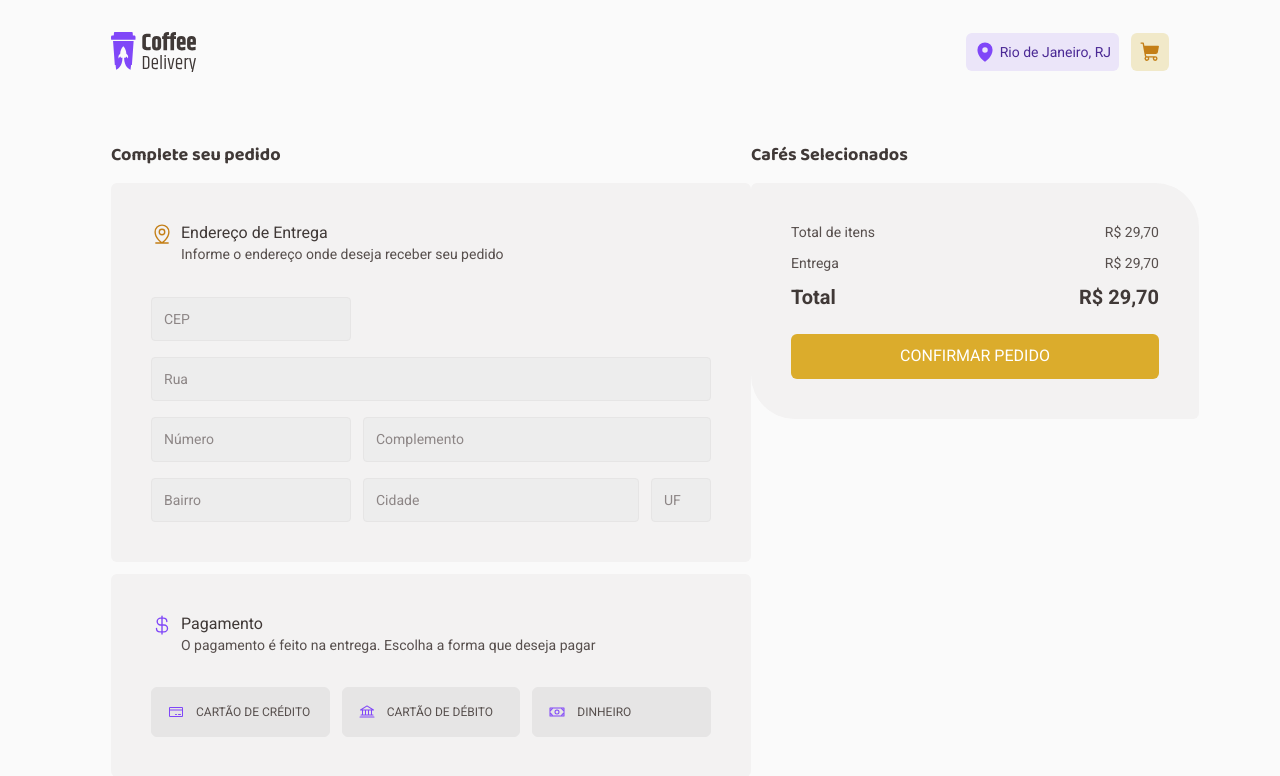
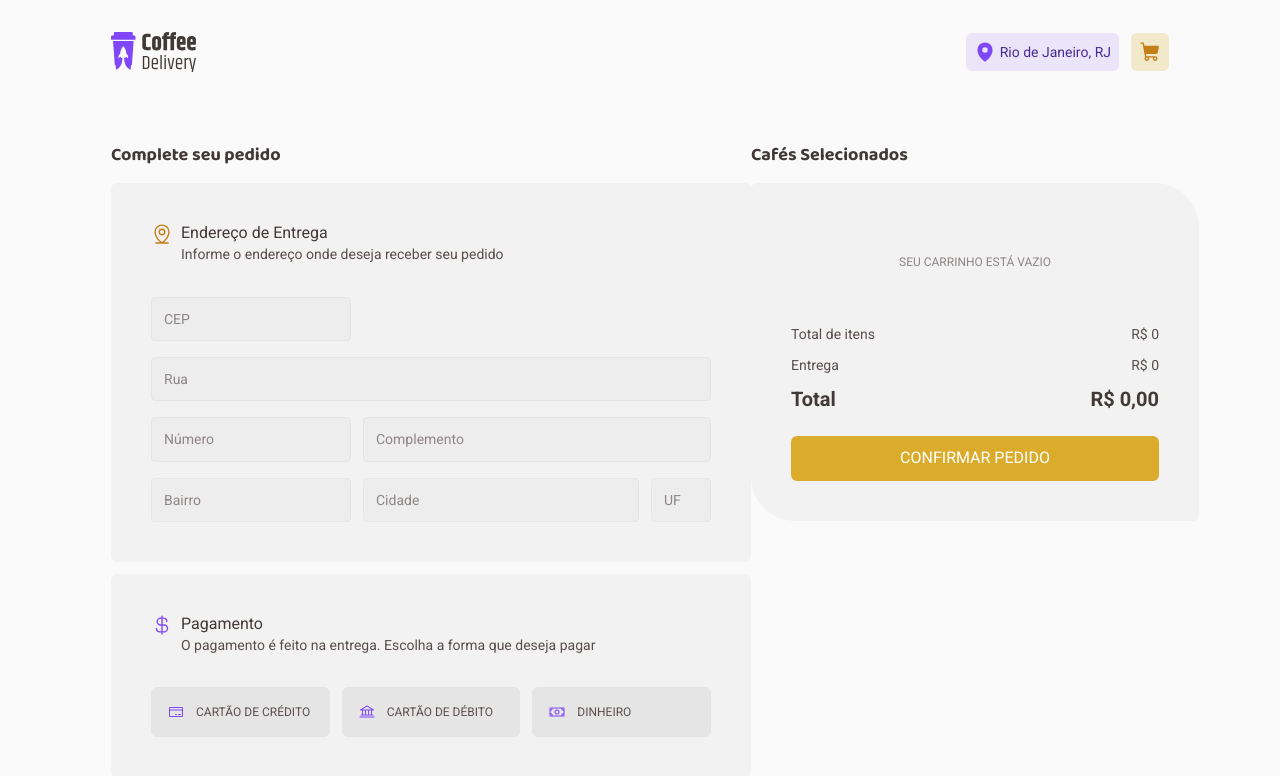
Before and after one commit to GabrielFSoares/coffee-delivery, a React (Vite) app: page /checkout in a window 1280 px wide. Shown: the top 776 px of the page. Built offline with nearby package versions, Linux system fonts and the light colour scheme.

Commit message:
Finishing items in cart

```diff
--- a/src/pages/Checkout/components/coffee-list-in-cart/index.tsx
+++ b/src/pages/Checkout/components/coffee-list-in-cart/index.tsx
@@ -59,7 +59,7 @@ export function CoffeeListInCart(props: CoffeeListInCartProps) {
         </ButtonsContainer>
       </div>
       <CoffeePrice>
-        <span>{props.price}</span>
+        <span>{props.price.replace('.', ',')}</span>
       </CoffeePrice>
     </CoffeeListItemInCartContainer>
   )
--- a/src/pages/Checkout/index.tsx
+++ b/src/pages/Checkout/index.tsx
@@ -10,6 +10,7 @@ import {
   CheckoutContainer,
   CoffeeListInCartContainer,
   ConfirmButton,
+  EmptyCart,
   FormOfPaymentConatiner,
   HeaderContainer,
   PaymentContainer,
@@ -17,13 +18,41 @@ import {
   TotalPayableContainer,
 } from './styles'
 import { CoffeeListInCart } from './components/coffee-list-in-cart'
-import { useContext } from 'react'
+import { useContext, useEffect, useState } from 'react'
 import { CoffeeListContext } from '../../contexts/CoffeeListContext'
 import { ItemsInCartContext } from '../../contexts/ItemsInCartContext'
 
 export function Checkout() {
   const { coffeeList } = useContext(CoffeeListContext)
   const { itemsInCart } = useContext(ItemsInCartContext)
+
+  const [totalItems, setTotalItems] = useState('0')
+
+  const deliveryPrice = itemsInCart.length > 0 ? (3.5).toFixed(2) : '0'
+
+  const totalPayable = (
+    parseFloat(deliveryPrice) + parseFloat(totalItems)
+  ).toFixed(2)
+
+  useEffect(() => {
+    let sumItemPrices = 0
+    if (coffeeList.length > 0 && itemsInCart.length > 0) {
+      itemsInCart.map((item) => {
+        const currentItemIndex = coffeeList.findIndex((itemId) => {
+          return itemId.id === item.coffeeId
+        })
+
+        sumItemPrices =
+          sumItemPrices +
+          parseFloat(coffeeList[currentItemIndex].price) * item.quantity
+        setTotalItems(sumItemPrices.toFixed(2))
+
+        return item
+      })
+    } else {
+      setTotalItems('0')
+    }
+  }, [itemsInCart, coffeeList])
 
   return (
     <CheckoutContainer>
@@ -90,7 +119,8 @@ export function Checkout() {
         <h2>Cafés Selecionados</h2>
         <SelectedCoffeesContainer>
           <CoffeeListInCartContainer>
-            {itemsInCart.map((item) => {
+            {itemsInCart.length > 0 ? (
+              itemsInCart.map((item) => {
                 const currentItemIndex = coffeeList.findIndex((itemId) => {
                   return itemId.id === item.coffeeId
                 })
@@ -102,27 +132,33 @@ export function Checkout() {
                       coffeeId={item.coffeeId}
                       title={coffeeList[currentItemIndex].title}
                       image={coffeeList[currentItemIndex].image}
-                    price={coffeeList[currentItemIndex].price}
+                      price={(
+                        parseFloat(coffeeList[currentItemIndex].price) *
+                        item.quantity
+                      ).toFixed(2)}
                       quantity={item.quantity}
                     />
                   )
                 }
 
                 return null
-            })}
+              })
+            ) : (
+              <EmptyCart>Seu Carrinho está vazio</EmptyCart>
+            )}
 
             <TotalPayableContainer>
               <div>
                 <span>Total de itens</span>
-                <span>R$ 29,70</span>
+                <span>R$ {totalItems.replace('.', ',')}</span>
               </div>
               <div>
                 <span>Entrega</span>
-                <span>R$ 29,70</span>
+                <span>R$ {deliveryPrice.replace('.', ',')}</span>
               </div>
               <div>
                 <span>Total</span>
-                <span>R$ 29,70</span>
+                <span>R$ {totalPayable.replace('.', ',')}</span>
               </div>
             </TotalPayableContainer>
             <ConfirmButton>Confirmar pedido</ConfirmButton>
--- a/src/pages/Checkout/styles.ts
+++ b/src/pages/Checkout/styles.ts
@@ -187,3 +187,12 @@ export const ConfirmButton = styled.button`
     background-color: ${(props) => props.theme['yellow-dark']};
   }
 `
+
+export const EmptyCart = styled.div`
+  display: flex;
+  justify-content: center;
+  font-size: 0.75rem;
+  text-transform: uppercase;
+  padding: 2rem;
+  color: ${(props) => props.theme['base-label']};
+`
```
Also changed, not shown: 1 other file (tests, documents, lock files or other folders). Lines whose indentation alone changed are shown as unchanged.
